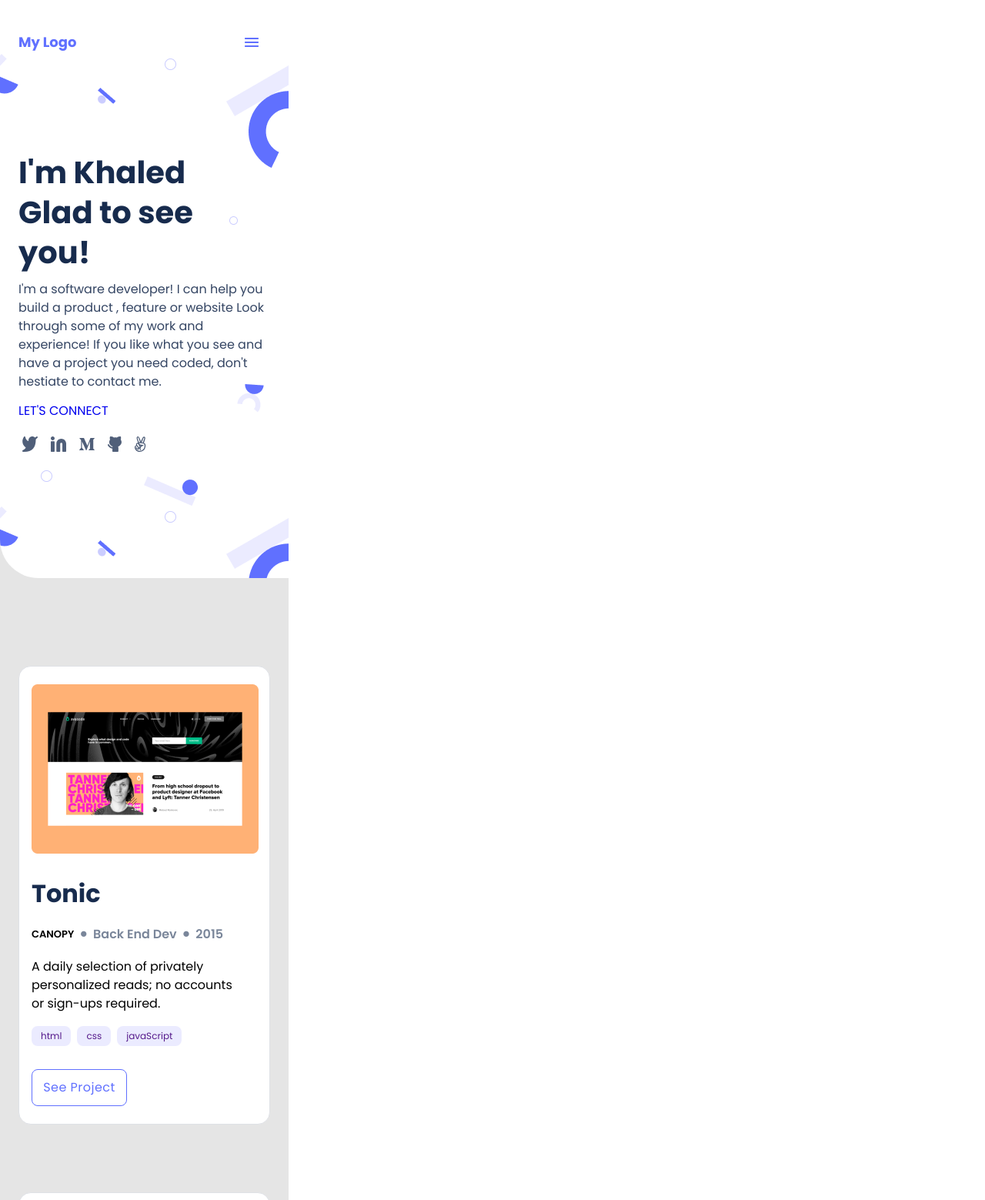
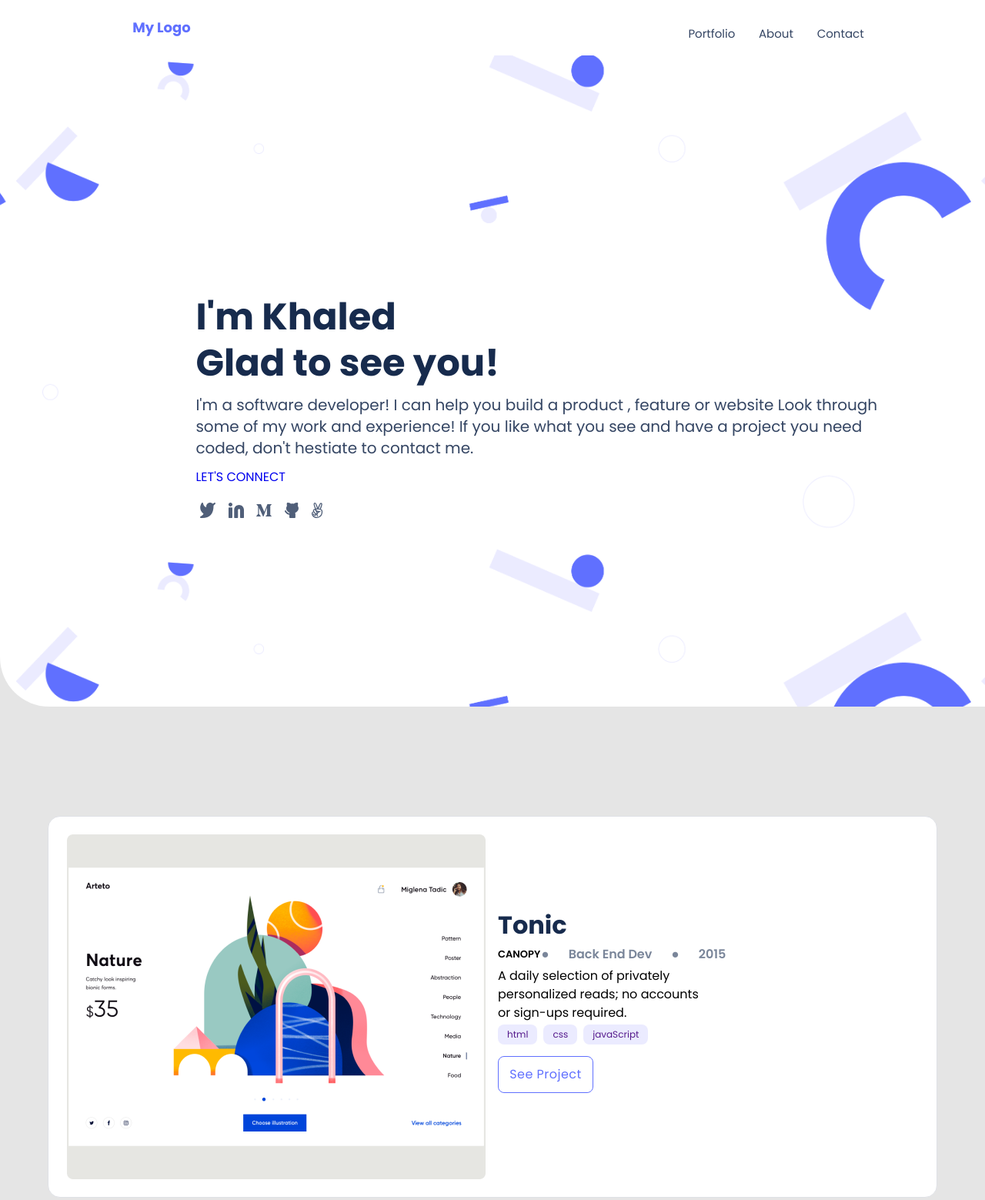
Before and after one commit to Khaled-Alaa-1/Portfolio-setup, a website: page index.html in a window 1280 px wide. Shown: the top 1559 px of the page at 77% size. Drawn offline with Linux system fonts and the light colour scheme.

Commit message:
Make some changes on HTML and CSS

```diff
--- a/index.html
+++ b/index.html
@@ -21,10 +21,16 @@
           <nav class="hamburger-icon">
             <img src="photo/Icon - Menu.png" alt="hamburger-icon">
           </nav>
+          <UL class="header-links">
+            <li class="header-link">Portfolio</li>
+            <li class="header-link">About</li>
+            <li class="header-link">Contact</li>
+          </UL>
       </header>
       <div class="main">
         <h1>
-           I<span>&#39;</span>m Khaled Glad to see you!
+           I<span>&#39;</span>m Khaled
+           <br> Glad to see you!
         </h1>
         <p class="Main-Text">
           I<span>&#39;</span>m a software developer! I can help you build a
@@ -53,9 +59,15 @@
           </li>
         </ul>
   </section>
-  <section class="">
+  <section class="my-projects">
+    <section>
+
       <div class="Tonic-1">
-      <img class="Project-img" src="photo/Snapshoot Portfolio.png" alt="">
+        <div >
+          <img  class="Project-img" src="photo/Snapshoot Portfolio.png" alt="">
+          <img class="Project-img-2" src="photo/work-1.png" alt="">
+        </div>
+        <div class="work-info">
           <h2>Tonic</h2>
           <ul class="Project-list">
             <li class="Project-name">CANOPY</li>
@@ -72,10 +84,12 @@
           </ul>
           <button class="Project-link" type="button">See Project</button>
         </div>
+      </div>
     </section>
       <section>
       <div class="Tonic-2">
       <img class="Project-img" src="photo/Snapshoot Portfolio (1).png" alt="">
+      <div class="work-info">
       <h2>Multi-Post
         Stories</h2>
       <ul class="Project-list">
@@ -93,10 +107,12 @@
       </ul>
       <button class="Project-link" type="button">See Project</button>
     </div>
+  </div>
   </section>
   <section>
     <div class="Tonic-3">
       <img class="Project-img" src="photo/Snapshoot Portfolio (2).png" alt="">
+      <div class="work-info">
       <h2>Tonic</h2>
       <ul class="Project-list">
         <li class="Project-name">CANOPY</li>
@@ -113,10 +129,13 @@
       </ul>
       <button class="Project-link" type="button">See Project</button>
     </div>
+    </div>
   </section>
   <section class="lsat-slice">
     <div class="Tonic-4">
+
       <img class="Project-img" src="photo/Snapshoot Portfolio (3).png" alt="">
+      <div class="work-info">
       <h2>Multi-Post
         Stories</h2>
       <ul class="Project-list">
@@ -134,6 +153,8 @@
       </ul>
       <button class="Project-link" type="button">See Project</button>
     </div>
+    </div>
+  </section>
 </section>
 </section>
 <section class="end">
--- a/style.css
+++ b/style.css
@@ -86,11 +86,20 @@ select {
 @media (min-width: 375px) {
   body {
     width: 375px;
+
   }
+}
+.my-projects{
+ display: grid;
+ justify-content: center;
+ grid-row-gap: 88px;
 }
 
 * {
   font-family: 'Poppins', sans-serif;
+}
+.header-links{
+  display: none;
 }
 
 .hamburger-icon {
@@ -104,7 +113,6 @@ header {
   align-items: center;
   margin-top: 40px;
   height: 30px;
-  width: 375px;
   background-color: #fff;
 }
 
@@ -116,14 +124,13 @@ h1 {
   font-size: 40px;
   line-height: 52px;
   color: #172b4d;
-  width: 300px;
+  width: 90%;
   margin-left: 24px;
   margin-bottom: 10px;
 }
 
 .Main-Text {
   width: 327px;
-  height: 146px;
   font-family: 'Poppins', Arial, Helvetica, sans-serif;
   font-weight: 400;
   font-size: 16px;
@@ -213,7 +220,6 @@ h1 {
   width: 327px;
   height: 596px;
   border: 1px solid #dfe1e6;
-  margin-top: 88px;
   border-radius: 16px;
 }
 
@@ -228,7 +234,6 @@ h1 {
   width: 327px;
   height: 596px;
   border: 1px solid #dfe1e6;
-  margin-top: 88px;
   border-radius: 16px;
 }
 
@@ -243,7 +248,6 @@ h1 {
   width: 327px;
   height: 596px;
   border: 1px solid #dfe1e6;
-  margin-top: 88px;
   border-radius: 16px;
 }
 
@@ -274,7 +278,6 @@ h2 {
 .Project-list {
   display: flex;
   padding-left: 16px;
-  width: 265px;
   height: 32px;
   align-items: center;
   justify-content: space-between;
@@ -282,6 +285,9 @@ h2 {
 
 .Project-img {
   padding: 16px;
+}
+.Project-img-2{
+  display: none;
 }
 
 ul .Project-info {
@@ -546,3 +552,98 @@ button:hover {
   color: white;
   cursor: pointer;
 }
+
+/* desktop version //////////////////// */
+
+@media screen and (min-width: 768px) {
+  body {
+   width: 100%;
+  }
+.hamburger-icon{
+  display: none;
+}
+
+header{
+  width: 100%;
+  height: 72px;
+  display: flex;
+  align-items: center;
+  text-align: center;
+  margin-top: auto;
+}
+
+.header-links{
+  width: 259px ;
+  margin-right: 142px;
+  margin-top: 15px;
+  display: inline-flex;
+  text-align: center;
+  justify-content: space-around;
+  align-items: center;
+}
+.header-link {
+  font-weight: 500;
+  font-size: 15px;
+  line-height: 20px;
+  color:rgba(52, 69, 99, 1) ;
+  padding: 10px 12px;
+}
+.log {
+  margin-left: 155px;
+}
+.main{
+  background:url(photo/Header\ bg@2x.png );
+  height: 846px;
+  width: 100%;
+  background-position: 20px 73px;
+  padding-left: 18%;
+  border-bottom-left-radius: 64px;
+  background-size: 98% 650px;
+  object-fit: cover;
+  background-color: #fff;
+  gap: 12px;
+}
+.main h1{
+  color: #172b4d;
+  font-weight: 700;
+  font-size: 48px;
+  line-height: 60px;
+  padding: 0;
+  margin-top: 310px;
+}
+.Main-Text{
+  font-size: 20px;
+  line-height: 28px;
+  font-weight: 400;
+  width: 920px;
+}
+.Tonic-1{
+  height: 496px;
+  width: 1156px;
+  display: flex;
+  flex-direction:row ;
+  padding: 24px;
+}
+.Tonic-2{
+  width: 1156px;
+}
+.Tonic-3{
+  width: 1156px;
+}
+.Tonic-4{
+  width: 1156px;
+}
+.Project-img{
+  display: none;
+}
+.Project-img-2{
+  display: block;
+  width: 544px;
+  height: 448px;
+}
+.Project-info{
+  align-items: flex-start;
+  padding: 24px;
+  gap: 24px;
+}
+}
```
Also changed, not shown: photo/Header bg.svg (added), photo/Header bg@2x.png (added), photo/work-1.png (added), photo/work-2.png (added), 3 other files. Lines whose indentation alone changed are shown as unchanged.
